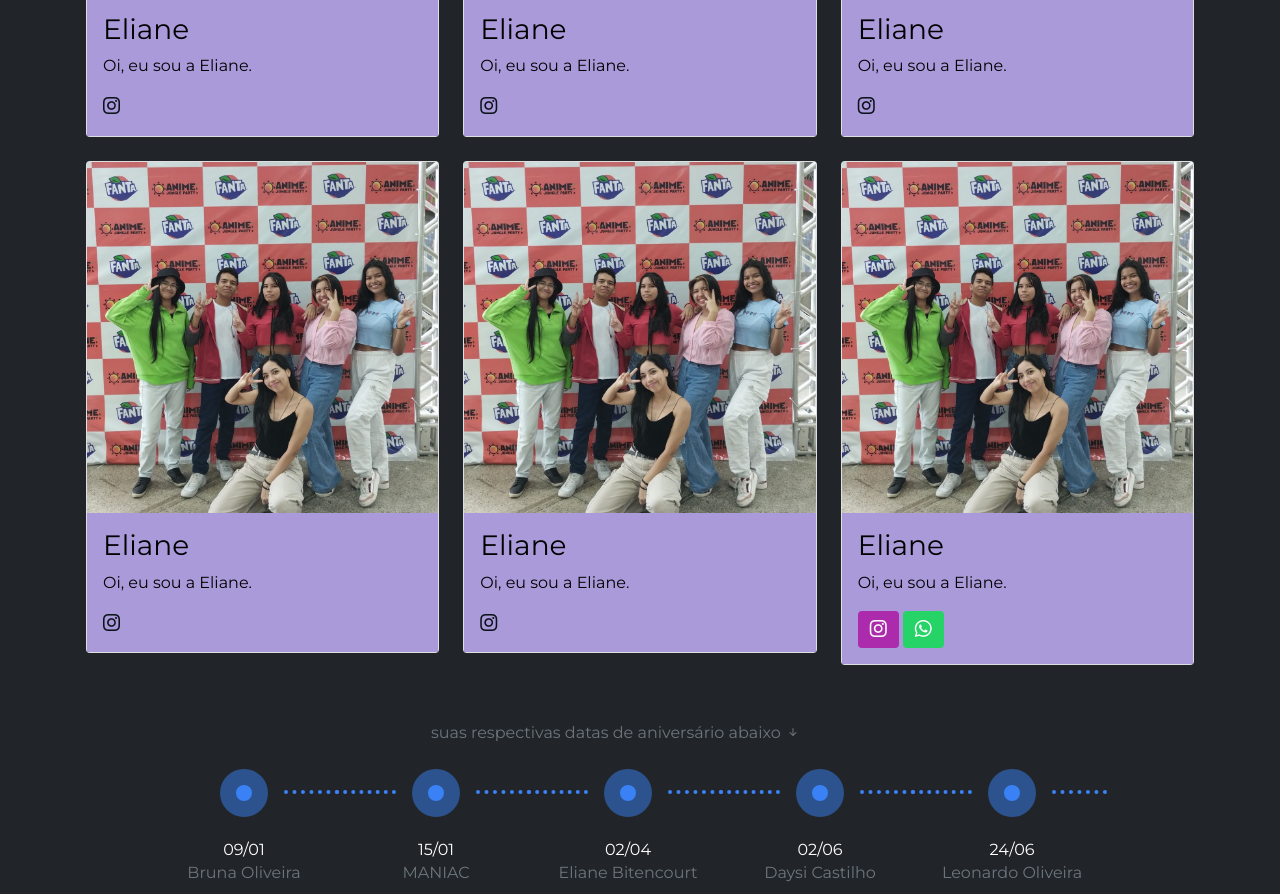
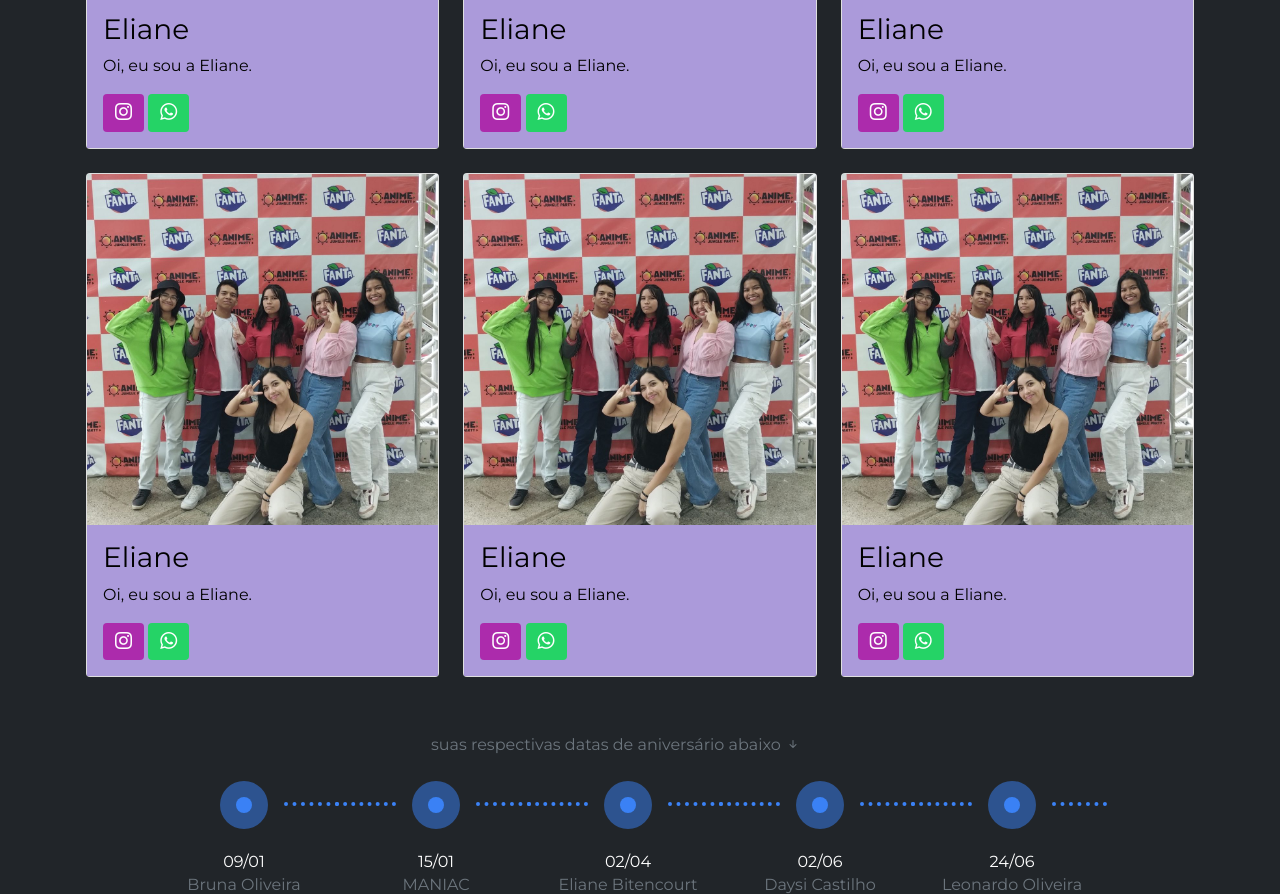
Before and after one commit to leo-0101/Maniac, a plain HTML site: page index.html in a window 1280 px wide. Shown: the part 4194-5088 px from the top of the page. Drawn offline with nearby package versions, Linux system fonts and the light colour scheme.

Commit message:
Remoção e edição de caracteres

```diff
--- a/index.html
+++ b/index.html
@@ -121,9 +121,7 @@
 
   <a id="scroll-down"></a>
 
-
-
-  <!-- Section Three Start -->
+  <!-- Section One Start -->
   <section class="steps container-custom">
     <div class="row">
       <div class="col-12 col-sm-6 d-md-flex justify-content-md-center">
@@ -137,7 +135,7 @@
       </div>
     </div>
   </section>
-  <!-- Section Three End -->
+  <!-- Section One End -->
 
   <!-- Section Two Start -->
   <section class="steps steps--background">
@@ -158,7 +156,7 @@
     </div>
   <!-- Section Two End -->
 
-  <!-- Section One Start -->
+  <!-- Section Three Start -->
   <section class="steps container-custom">
     <div class="row">
       <div class="col-12 col-sm-6 d-md-flex justify-content-md-center">
@@ -173,7 +171,7 @@
       </div>
     </div>
   </section>
-  <!-- Section One End -->
+  <!-- Section Three End -->
 
   <!-- Section Four Start -->
   <section class="steps steps--background">
@@ -193,7 +191,7 @@
     </div>
   <!-- Section Four End -->
 
-  <!-- Section With 3 Col's Start -->
+  <!-- Section Members Start -->
   <section class="bg-dark text-white py-4">
     <div class="row text-center justify-content-center">
       <div class="col-xl-6 col-lg-8">
@@ -206,57 +204,82 @@
       <div class="row">
         <div class="col-12 col-sm-4 mb-4">
           <div class="card">
-            <img src="img/formacaoatual.jpg" class="img-fluid" alt="Perfil Eli"  loading="lazy">
+            <img src="img/formacaoatual.jpg" class="img-fluid" alt="Perfil Bruna" loading="lazy">
             <div class="card-body members--background">
               <h3 class="card-title">Eliane</h3>
               <p class="card-text">Oi, eu sou a Eliane.</p>
-              <a href="#"><i class="bi bi-instagram"></i></a>
+              <a class="btn btn-primary" style="background-color: #ac2bac;" href="#!" role="button">
+                <i class="bi bi-instagram"></i>
+              </a>
+              <a class="btn btn-primary" style="background-color: #25d366;" href="#!" role="button">
+                <i class="bi bi-whatsapp "></i>
+              </a>
             </div>
           </div>
         </div>
         <div class="col-12 col-sm-4 mb-4">
           <div class="card">
-            <img src="img/formacaoatual.jpg" class="img-fluid" alt="Perfil Eli"  loading="lazy">
+            <img src="img/formacaoatual.jpg" class="img-fluid" alt="Perfil MANIAC" loading="lazy">
             <div class="card-body members--background">
               <h3 class="card-title">Eliane</h3>
               <p class="card-text">Oi, eu sou a Eliane.</p>
-              <a href="#"><i class="bi bi-instagram"></i></a>
+              <a class="btn btn-primary" style="background-color: #ac2bac;" href="#!" role="button">
+                <i class="bi bi-instagram"></i>
+              </a>
+              <a class="btn btn-primary" style="background-color: #25d366;" href="#!" role="button">
+                <i class="bi bi-whatsapp "></i>
+              </a>
             </div>
           </div>
         </div>
         <div class="col-12 col-sm-4 mb-4">
           <div class="card">
-            <img src="img/formacaoatual.jpg" class="img-fluid" alt="Perfil Eli"  loading="lazy">
+            <img src="img/formacaoatual.jpg" class="img-fluid" alt="Perfil Daysi" loading="lazy">
             <div class="card-body members--background">
               <h3 class="card-title">Eliane</h3>
               <p class="card-text">Oi, eu sou a Eliane.</p>
-              <a href="#"><i class="bi bi-instagram"></i></a>
+              <a class="btn btn-primary" style="background-color: #ac2bac;" href="#!" role="button">
+                <i class="bi bi-instagram"></i>
+              </a>
+              <a class="btn btn-primary" style="background-color: #25d366;" href="#!" role="button">
+                <i class="bi bi-whatsapp "></i>
+              </a>
             </div>
           </div>
         </div>
         <div class="col-12 col-sm-4 mb-4">
           <div class="card">
-            <img src="img/formacaoatual.jpg" class="img-fluid" alt="Perfil Eli"  loading="lazy">
+            <img src="img/formacaoatual.jpg" class="img-fluid" alt="Perfil Leonardo" loading="lazy">
             <div class="card-body members--background">
               <h3 class="card-title">Eliane</h3>
               <p class="card-text">Oi, eu sou a Eliane.</p>
-              <a href="#"><i class="bi bi-instagram"></i></a>
+              <a class="btn btn-primary" style="background-color: #ac2bac;" href="#!" role="button">
+                <i class="bi bi-instagram"></i>
+              </a>
+              <a class="btn btn-primary" style="background-color: #25d366;" href="#!" role="button">
+                <i class="bi bi-whatsapp "></i>
+              </a>
             </div>
           </div>
         </div>
         <div class="col-12 col-sm-4 mb-4">
           <div class="card">
-            <img src="img/formacaoatual.jpg" class="img-fluid" alt="Perfil Eli"  loading="lazy">
+            <img src="img/formacaoatual.jpg" class="img-fluid" alt="Perfil Danielle" loading="lazy">
             <div class="card-body members--background">
               <h3 class="card-title">Eliane</h3>
               <p class="card-text">Oi, eu sou a Eliane.</p>
-              <a href="#"><i class="bi bi-instagram"></i></a>
+              <a class="btn btn-primary" style="background-color: #ac2bac;" href="#!" role="button">
+                <i class="bi bi-instagram"></i>
+              </a>
+              <a class="btn btn-primary" style="background-color: #25d366;" href="#!" role="button">
+                <i class="bi bi-whatsapp "></i>
+              </a>
             </div>
           </div>
         </div>
         <div class="col-12 col-sm-4 mb-4">
           <div class="card">
-            <img src="img/formacaoatual.jpg" class="img-fluid" alt="Perfil Eli"  loading="lazy">
+            <img src="img/formacaoatual.jpg" class="img-fluid" alt="Perfil Thaís" loading="lazy">
             <div class="card-body members--background">
               <h3 class="card-title">Eliane</h3>
               <p class="card-text">Oi, eu sou a Eliane.</p>
@@ -274,8 +297,8 @@
       <div class="row text-center justify-content-center">
         <p class="text-muted mt-2 mb-4">suas respectivas datas de aniversário abaixo <i class="bi bi-arrow-down-short"></i></p>
       </div>
+
       <div class="col">
-
         <div class="timeline-steps aos-init aos-animate" data-aos="fade-up">
           <div class="timeline-step">
             <div class="timeline-content">
@@ -326,13 +349,11 @@
               <p class="h6 text-muted mb-0 mb-lg-0">Thaís Elamid (Hao)</p>
             </div>
           </div>
-
         </div>
       </div>
     </div>
-
   </section>
-  <!-- Section With 3 Col's End -->
+  <!-- Section Members End -->
 
 <!-- Footer Start -->
 <footer class="footer bg-dark text-white">
@@ -364,8 +385,7 @@
 </footer>
 <!-- Footer End -->
 
-
-  <!--BootStrap JS-->
-  <script src="https://cdn.jsdelivr.net/npm/bootstrap@5.1.3/dist/js/bootstrap.bundle.min.js" integrity="sha384-ka7Sk0Gln4gmtz2MlQnikT1wXgYsOg+OMhuP+IlRH9sENBO0LRn5q+8nbTov4+1p" crossorigin="anonymous"></script>
+<!--BootStrap JS-->
+<script src="https://cdn.jsdelivr.net/npm/bootstrap@5.1.3/dist/js/bootstrap.bundle.min.js" integrity="sha384-ka7Sk0Gln4gmtz2MlQnikT1wXgYsOg+OMhuP+IlRH9sENBO0LRn5q+8nbTov4+1p" crossorigin="anonymous"></script>
 </body>
 </html>
```
